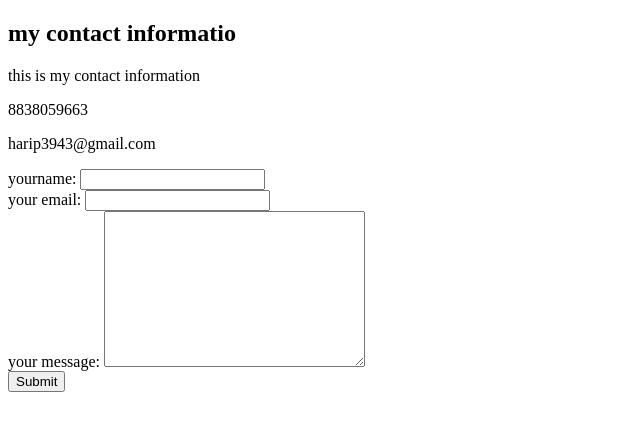
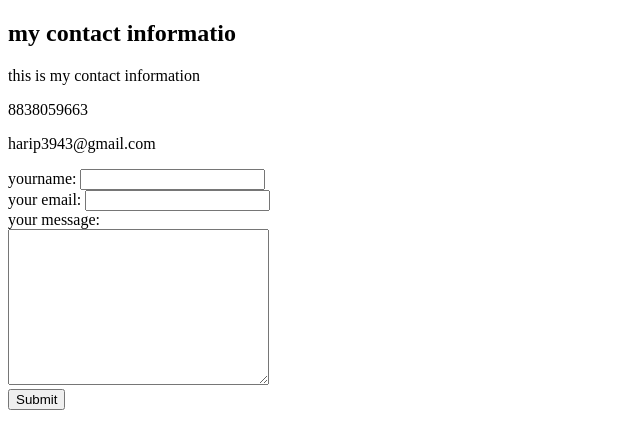
Before and after one commit to selvamprasath/sh, a plain HTML site: page my contacts.html in a window 1280 px wide. Shown: the whole page, without its empty margins (0-640 px from the left). Drawn offline with Linux system fonts and the light colour scheme.

Commit message:
Update my contacts.html
ive got some changes in my contact page ,because im gone ah get some neat apperance for my contact page

```diff
--- a/my contacts.html
+++ b/my contacts.html
@@ -9,13 +9,13 @@
 <p> this is my contact information</p>
 <p>8838059663</p>
 <p>harip3943@gmail.com</p>
-<form class="" action="mailto:harip3943@gmail.com" method="post">
+<form  action="mailto:harip3943@gmail.com" method="post" enctype="text/plain">
 <label>yourname:</label>
-<input type="text" name="" value=""><br>
+<input type="text" name="your name" value=""><br>
 <labe>your email:</label>
-<input type="email" name="" value=""><br>
-<label>your message:</label>
-<textarea name="name" rows="10" cols="30"></textarea><br>
+<input type="email" name="your email" value=""><br>
+<label>your message:</label><br>
+<textarea name="your message" rows="10" cols="30"></textarea><br>
 <input type="submit">
 
 
```
